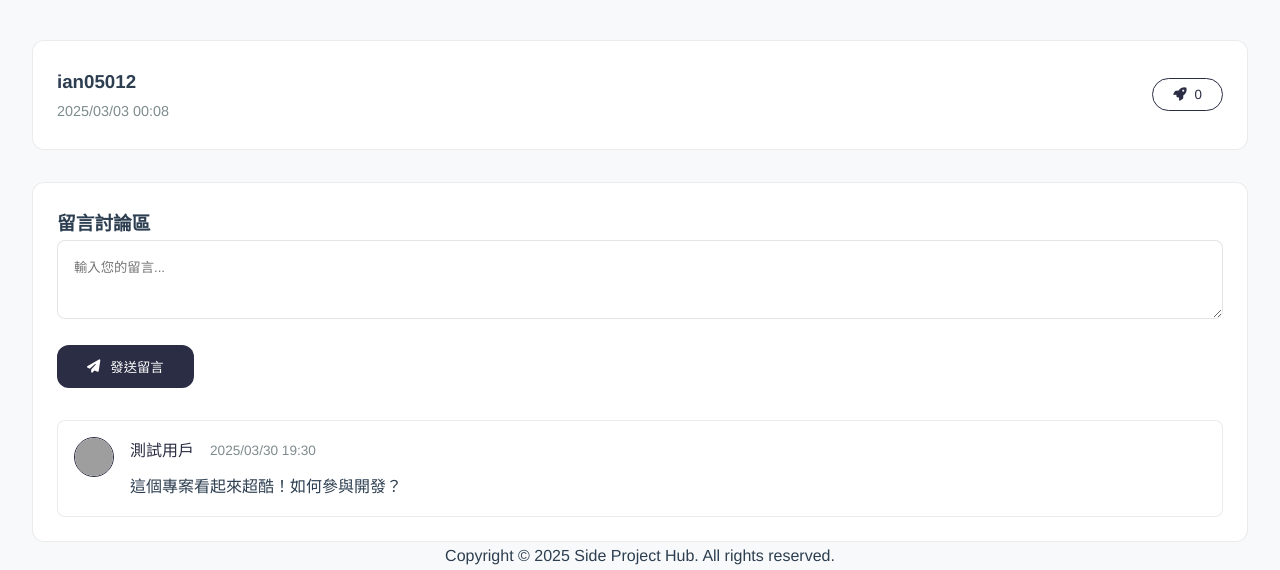
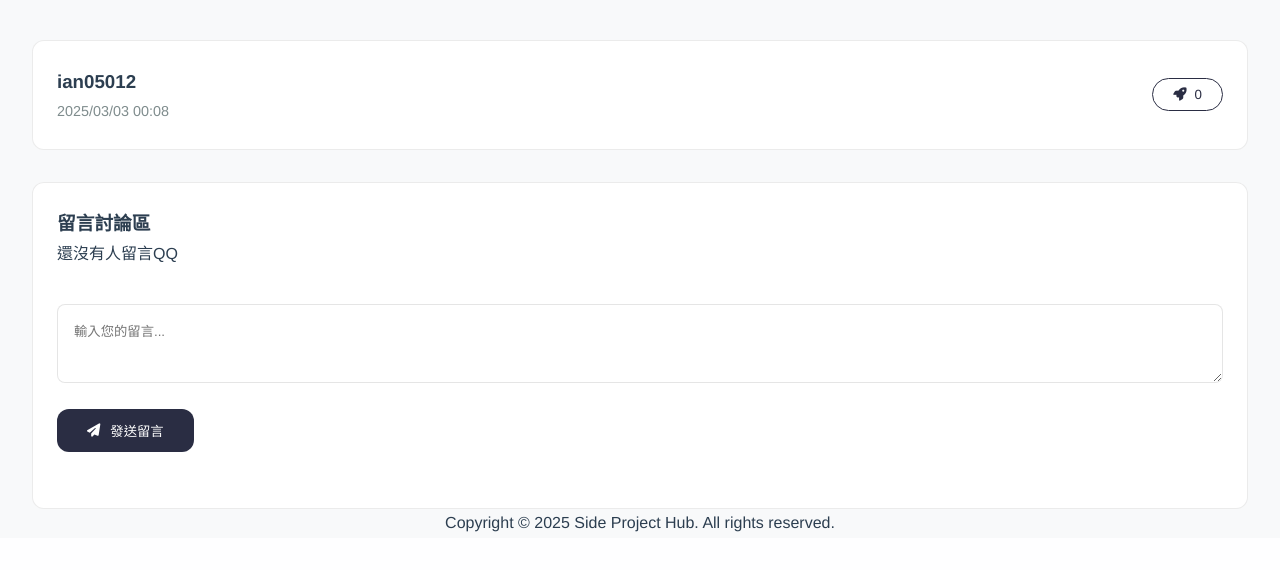
Before and after one commit to ian05012/SP-Team, a Django app: page /post/13/ in a window 1280 px wide. Shown: the part 325-895 px from the top of the page. After the commit the page ends 857 px from the top, so only its background shows below. Run offline with Django 5.2, Linux system fonts and the light colour scheme; data comes from the database, SQL or seed files in the repository; both versions use the stored data as it was after the commit; some libraries are stand-ins or nearby versions; grey boxes are pictures that could not be loaded.

Commit message:
add comment func

```diff
--- a/sp_app/models.py
+++ b/sp_app/models.py
@@ -49,3 +49,15 @@ class Post(models.Model):
 
     def __str__(self):
         return self.title
+
+class Comment(models.Model):
+    content = models.TextField(default="")
+    post = models.ForeignKey(Post, on_delete=models.CASCADE, related_name='comments')
+    author = models.ForeignKey(user, on_delete=models.CASCADE)  # 注意小寫user模型
+    created = models.DateTimeField(auto_now_add=True)  # 字段名與Post一致
+
+    class Meta:
+        ordering = ['-created']  # 使用相同時間字段名稱
+
+    def __str__(self):
+        return f"{self.author.username}的留言"
--- a/sp_app/views.py
+++ b/sp_app/views.py
@@ -1,9 +1,10 @@
 from django.shortcuts import render, redirect, get_object_or_404
 from django.db.models import F, Q
 from sp_app.backend import auth_system, post_manager
-from .models import Post
+from .models import Post, Comment
 from django.utils import timezone
 from django.core.paginator import Paginator
+from django import forms
 
 def explore(request):
     query = request.GET.get('search_query', '')
@@ -25,16 +26,45 @@ def explore(request):
         'search_query': query
     }
     return render(request, 'explore.html', context)
+from django.contrib.auth.decorators import login_required
+from .models import Comment
+from django.http import HttpResponseRedirect
+
+class CommentForm(forms.Form):
+    content = forms.CharField(widget=forms.Textarea(attrs={
+        'rows': 3,
+        'placeholder': '輸入您的留言...',
+        'class': 'comment-input'
+    }), label='')
+
 def post_detail(request, post_id):
     # 原子化更新觀看次數
     Post.objects.filter(id=post_id).update(watched=F('watched') + 1)
+    post = get_object_or_404(Post, id=post_id)
 
-    # 重新取得更新後的資料
-    post = get_object_or_404(Post, id=post_id)
+    # 處理留言提交
+    if request.method == 'POST':
+        if not request.user.is_authenticated:
+            return HttpResponseRedirect('/account/login')
+
+        form = CommentForm(request.POST)
+        if form.is_valid():
+            Comment.objects.create(
+                content=form.cleaned_data['content'],
+                post=post,
+                author=request.user
+            )
+            return HttpResponseRedirect(request.path)
+
+    # 取得排序後的留言
+    comments = post.comments.all()
+    form = CommentForm()
 
     context = {
         'post': post,
-        #'related_posts': Post.objects.filter(author=post.author).exclude(id=post_id)[:3]
+        'comments': comments,
+        'comment_form': form,
+        'comments_count': comments.count(),
     }
     return render(request, 'post/post.html', context)
 
--- a/templates/post/post.html
+++ b/templates/post/post.html
@@ -79,30 +79,32 @@
         <div class="comments-section glass-card">
             <h3 class="section-subtitle neon-text">留言討論區</h3>
 
-            <form class="comment-form">
-                <textarea
-                    class="comment-input neon-input"
-                    placeholder="輸入您的留言..."
-                    rows="3"
-                ></textarea>
+
+            <div class="comment-list">
+                {% if comments %}
+                    {% for comment in comments %}
+                    <div class="comment-item">
+                        <div class="comment-content">
+                            <div class="comment-header">
+                                <span class="comment-author neon-text">{{ comment.author.username }}</span>
+                                <span class="comment-time">{{ comment.created|date:"Y/m/d H:i" }}</span>
+                            </div>
+                            <p class="comment-text">{{ comment.content }}</p>
+                        </div>
+                    </div>
+                    {% endfor %}
+                {% else %}
+                    <div class="no-comment">還沒有人留言QQ</div>
+                {% endif %}
+            </div>
+
+            <form method="POST" action="{% url 'post_detail' post.id %}" class="comment-form" style="margin-top: 3%;">
+                {% csrf_token %}
+                {{ comment_form.content }}
                 <button type="submit" class="nav-btn neon-hover">
                     <i class="fas fa-paper-plane"></i> 發送留言
                 </button>
             </form>
-
-            <div class="comment-list">
-                <!-- 範例留言 -->
-                <div class="comment-item">
-                    <img src="../static/images/default-avatar.png" alt="用戶頭像" class="comment-avatar">
-                    <div class="comment-content">
-                        <div class="comment-header">
-                            <span class="comment-author neon-text">測試用戶</span>
-                            <span class="comment-time">2025/03/30 19:30</span>
-                        </div>
-                        <p class="comment-text">這個專案看起來超酷！如何參與開發？</p>
-                    </div>
-                </div>
-            </div>
         </div>
     </div>
 </div>
```
Also changed, not shown: templates/index.html (+2 -7 lines), db.sqlite3, sp_app/migrations/0002_comment.py (added).
